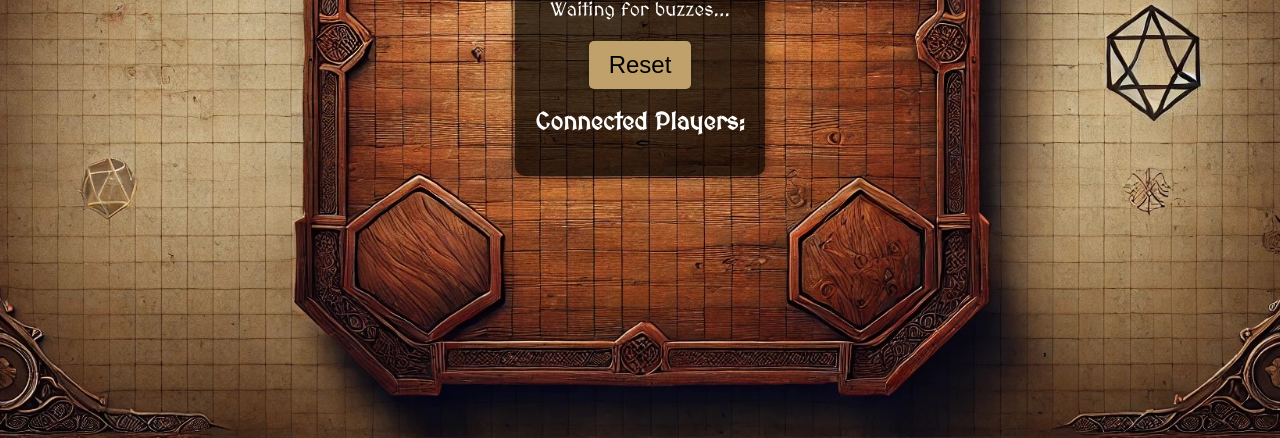
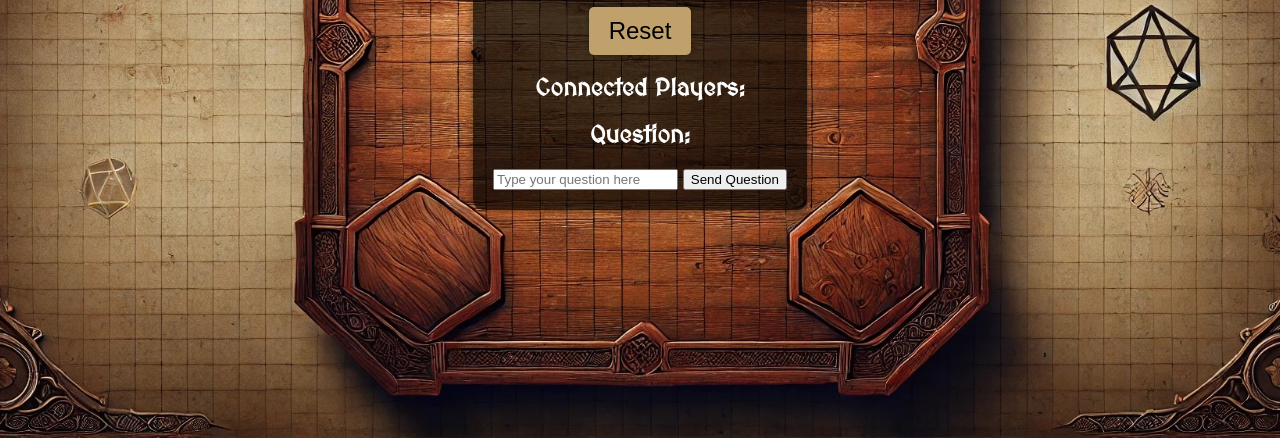
Before and after one commit to SJPhyonix/QuizNite, a website: page master.html in a window 1280 px wide. Shown: the part 362-800 px from the top of the page. Drawn offline with Linux system fonts and the light colour scheme.

Commit message:
Update master.html

```diff
--- a/master.html
+++ b/master.html
@@ -14,6 +14,9 @@
         <button id="reset">Reset</button>
         <h2>Connected Players:</h2>
         <ul id="players-list"></ul>
+        <h2>Question:</h2>
+        <input type="text" id="question-input" placeholder="Type your question here">
+        <button id="send-question">Send Question</button>
     </div>
     <script src="script_master.js"></script>
 </body>
```
